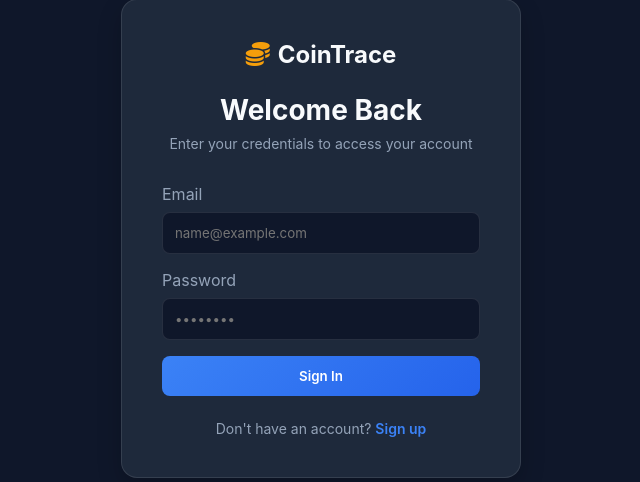
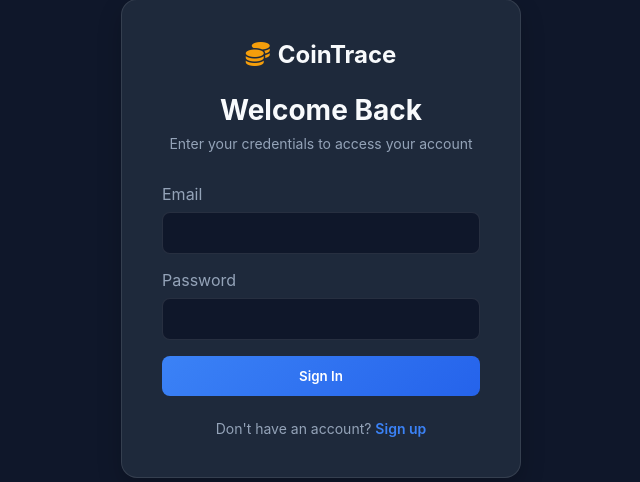
Before and after one commit to Ashishdevpandey/CoinTrace, a Flask app: page / in a window 1280 px wide. Shown: the part 162-644 px from the top of the page, without its empty margins (319-959 px from the left). Run offline with Flask 3, Linux system fonts and the light colour scheme.

```diff
--- a/templates/index.html
+++ b/templates/index.html
@@ -682,11 +682,11 @@
             <form onsubmit="handleLogin(event)">
                 <div class="form-group">
                     <label class="form-label">Email</label>
-                    <input type="email" class="form-input" name="email" required placeholder="name@example.com">
+                    <input type="email" class="form-input" name="email" required placeholder="">
                 </div>
                 <div class="form-group">
                     <label class="form-label">Password</label>
-                    <input type="password" class="form-input" name="password" required placeholder="••••••••">
+                    <input type="password" class="form-input" name="password" required placeholder="">
                 </div>
                 <button type="submit" class="btn btn-primary">Sign In</button>
             </form>
```
